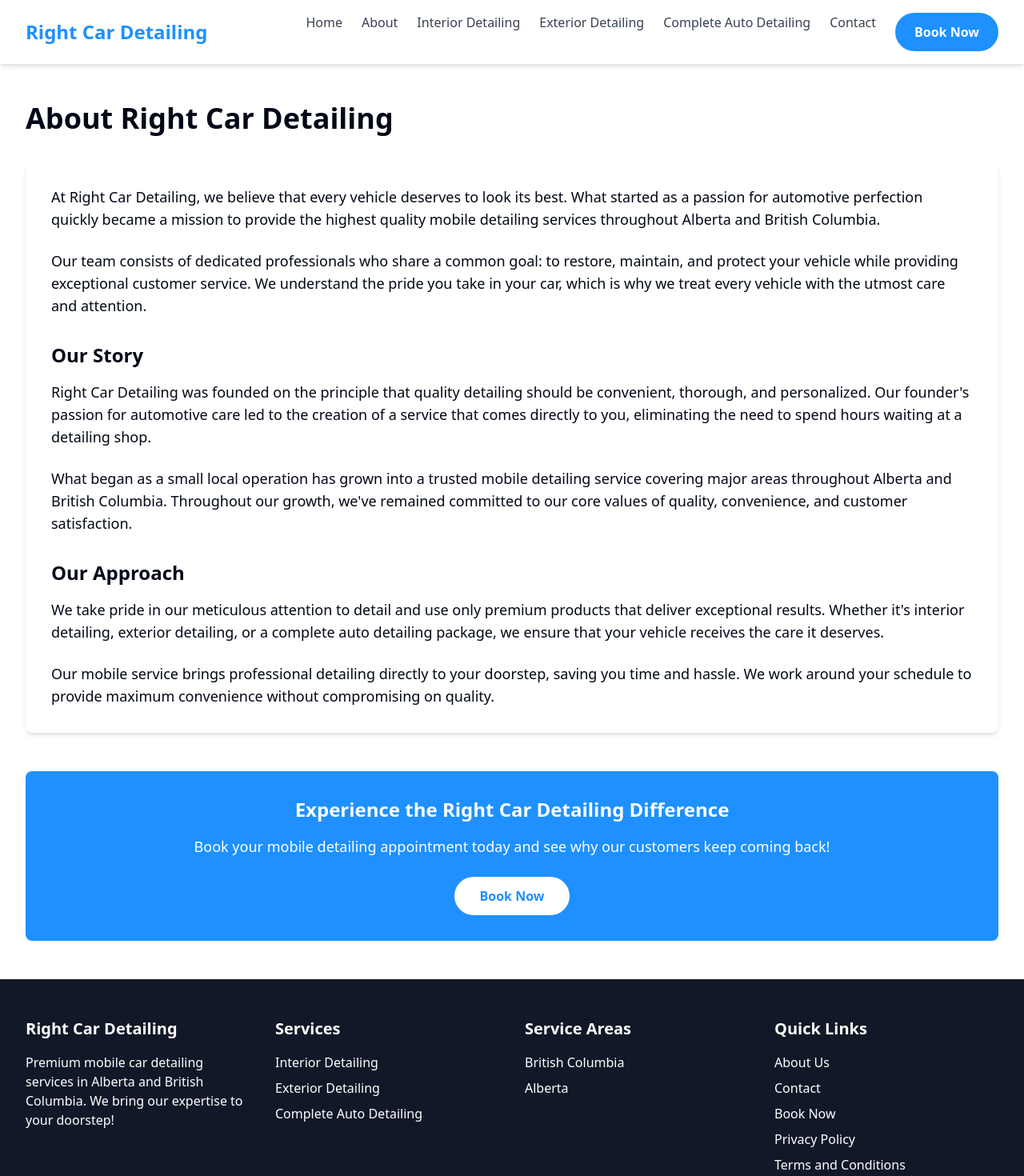
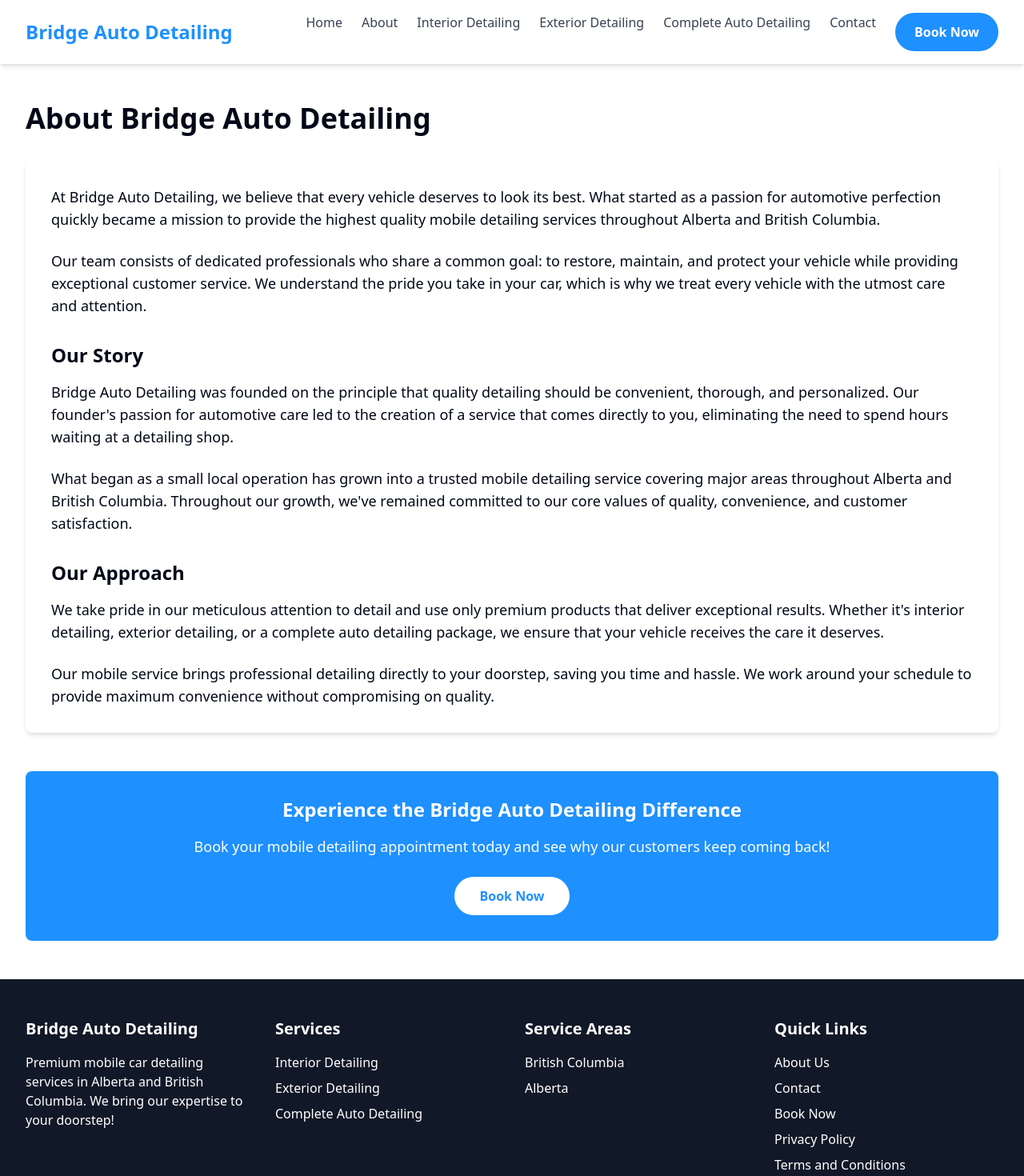
Before and after one commit to jamescooper69/bridgeautodetailing, a React (Vite) app: page /about in a window 1280 px wide. Shown: the top 1470 px of the page at 80% size. Built offline with nearby package versions, Linux system fonts and the light colour scheme.

Commit message:
Rename website to Bridge Auto Detailing
Update website name across the application.

```diff
--- a/index.html
+++ b/index.html
@@ -4,11 +4,11 @@
   <head>
     <meta charset="UTF-8" />
     <meta name="viewport" content="width=device-width, initial-scale=1.0" />
-    <title>Right Car Detailing - Premium Mobile Car Detailing Services</title>
+    <title>Bridge Auto Detailing - Premium Mobile Car Detailing Services</title>
     <meta name="description" content="Premium mobile car detailing services in Alberta and British Columbia. Interior, exterior, and complete auto detailing brought to your location." />
-    <meta name="author" content="Right Car Detailing" />
+    <meta name="author" content="Bridge Auto Detailing" />
 
-    <meta property="og:title" content="Right Car Detailing - Premium Mobile Car Detailing Services" />
+    <meta property="og:title" content="Bridge Auto Detailing - Premium Mobile Car Detailing Services" />
     <meta property="og:description" content="Premium mobile car detailing services in Alberta and British Columbia. Interior, exterior, and complete auto detailing brought to your location." />
     <meta property="og:type" content="website" />
     <meta property="og:image" content="https://lovable.dev/opengraph-image-p98pqg.png" />
--- a/src/components/Footer.tsx
+++ b/src/components/Footer.tsx
@@ -9,7 +9,7 @@ const Footer = () => {
       <div className="container-custom py-12">
         <div className="grid grid-cols-1 md:grid-cols-2 lg:grid-cols-4 gap-8">
           <div>
-            <h3 className="text-xl font-bold mb-4">Right Car Detailing</h3>
+            <h3 className="text-xl font-bold mb-4">Bridge Auto Detailing</h3>
             <p className="mb-4">
               Premium mobile car detailing services in Alberta and British Columbia. We bring our expertise to your doorstep!
             </p>
@@ -86,7 +86,7 @@ const Footer = () => {
 
         <div className="border-t border-gray-700 mt-8 pt-8 text-center">
           <p>
-            &copy; {currentYear} Right Car Detailing. All rights reserved.
+            &copy; {currentYear} Bridge Auto Detailing. All rights reserved.
           </p>
         </div>
       </div>
--- a/src/components/Navbar.tsx
+++ b/src/components/Navbar.tsx
@@ -19,7 +19,7 @@ const Navbar = () => {
       <div className="container-custom py-4">
         <div className="flex justify-between items-center">
           <Link to="/" className="flex items-center">
-            <span className="text-2xl font-bold text-primary">Right Car Detailing</span>
+            <span className="text-2xl font-bold text-primary">Bridge Auto Detailing</span>
           </Link>
 
           {/* Mobile menu button */}
--- a/src/pages/About.tsx
+++ b/src/pages/About.tsx
@@ -3,11 +3,11 @@ const About = () => {
   return (
     <div className="py-12">
       <div className="container-custom">
-        <h1 className="text-4xl font-bold mb-8">About Right Car Detailing</h1>
+        <h1 className="text-4xl font-bold mb-8">About Bridge Auto Detailing</h1>
 
         <div className="bg-white shadow-md rounded-lg p-8 mb-12">
           <p className="text-lg mb-6">
-            At Right Car Detailing, we believe that every vehicle deserves to look its best. What started
+            At Bridge Auto Detailing, we believe that every vehicle deserves to look its best. What started
             as a passion for automotive perfection quickly became a mission to provide the highest quality
             mobile detailing services throughout Alberta and British Columbia.
           </p>
@@ -21,7 +21,7 @@ const About = () => {
 
           <h2 className="text-2xl font-bold mb-4 mt-8">Our Story</h2>
           <p className="text-lg mb-6">
-            Right Car Detailing was founded on the principle that quality detailing should be
+            Bridge Auto Detailing was founded on the principle that quality detailing should be
             convenient, thorough, and personalized. Our founder's passion for automotive care
             led to the creation of a service that comes directly to you, eliminating the need
             to spend hours waiting at a detailing shop.
@@ -48,7 +48,7 @@ const About = () => {
         </div>
 
         <div className="bg-primary text-white p-8 rounded-lg text-center">
-          <h2 className="text-2xl font-bold mb-4">Experience the Right Car Detailing Difference</h2>
+          <h2 className="text-2xl font-bold mb-4">Experience the Bridge Auto Detailing Difference</h2>
           <p className="text-lg mb-6">
             Book your mobile detailing appointment today and see why our customers keep coming back!
           </p>
```
